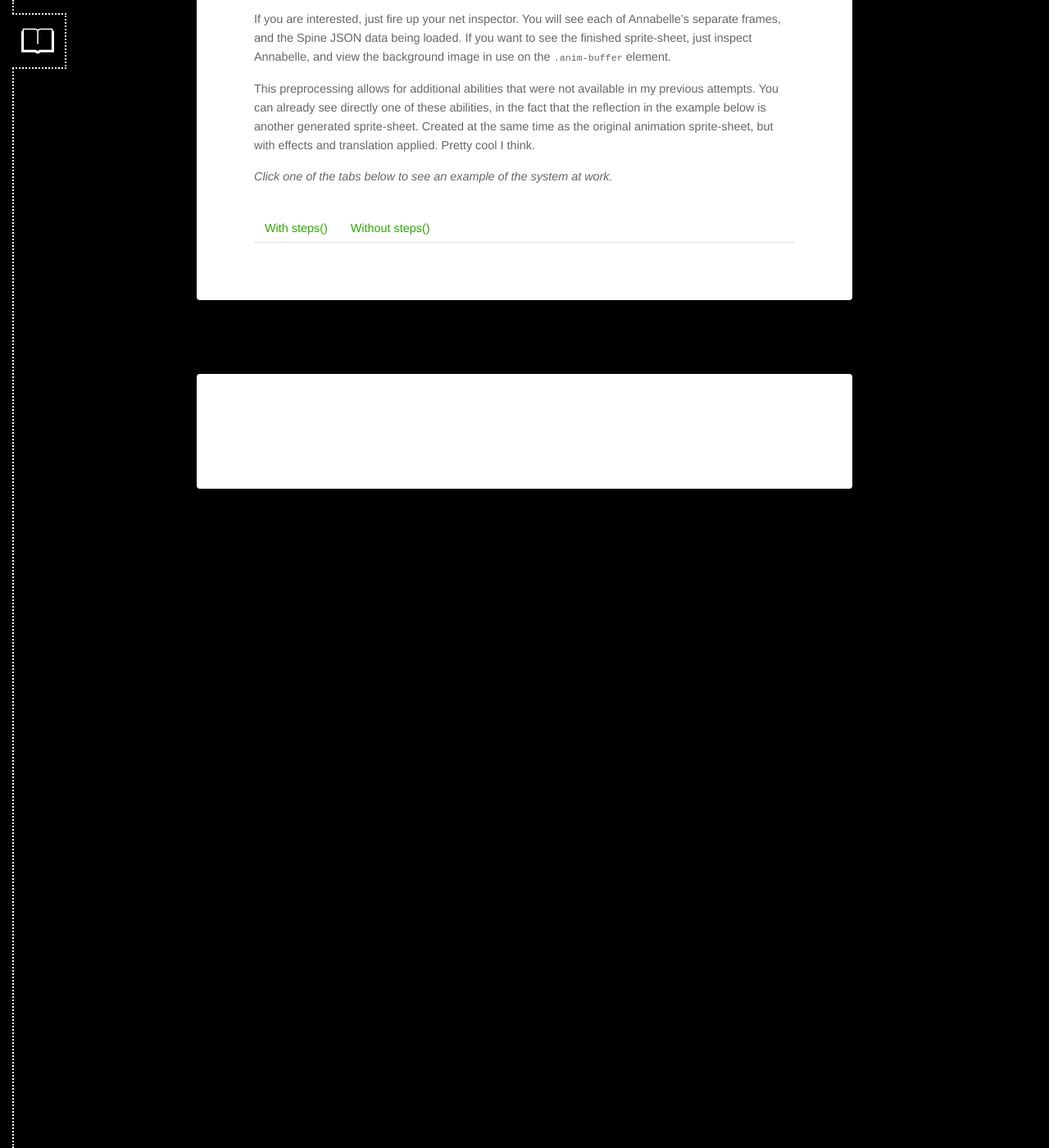
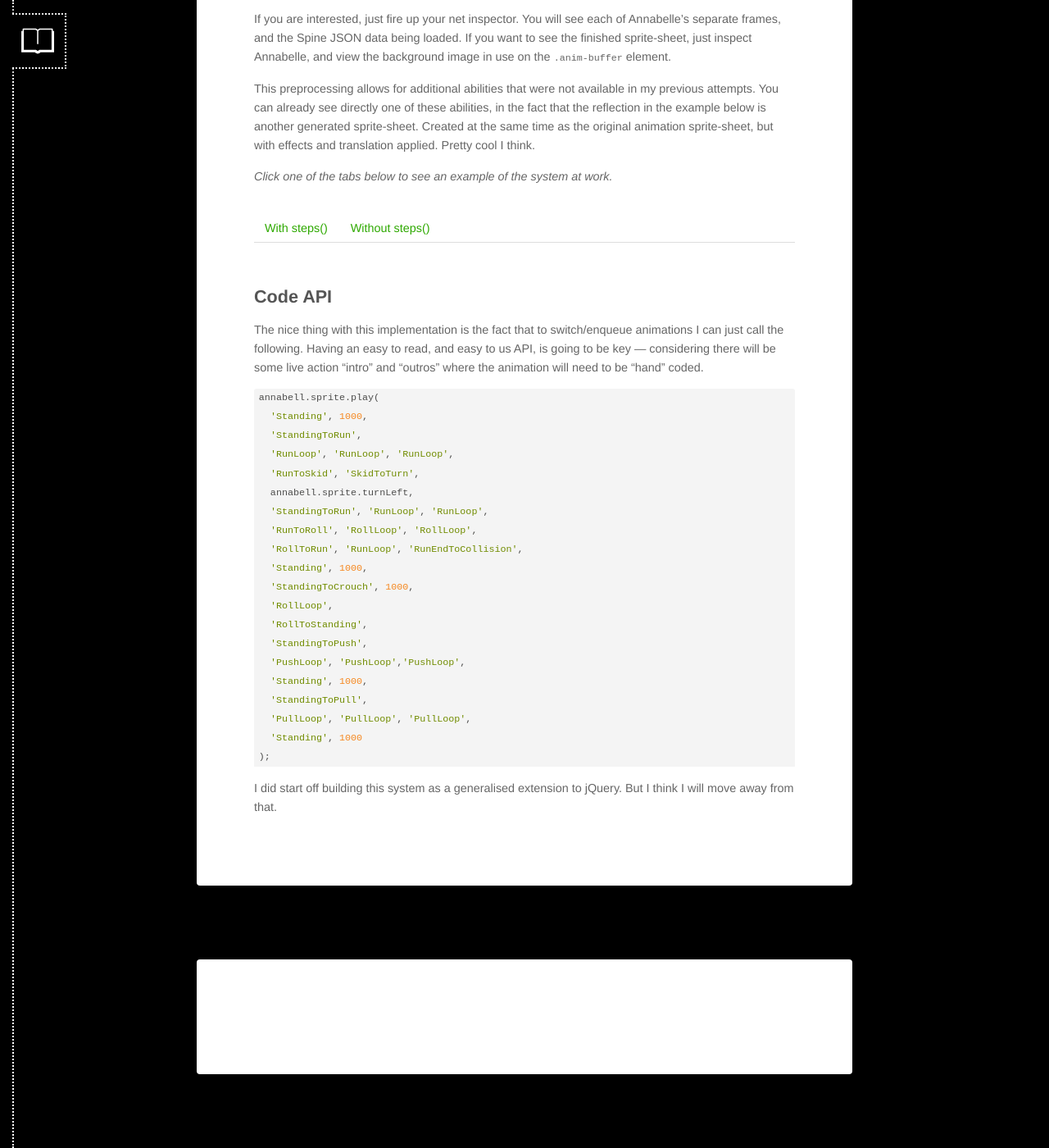
Before and after one commit to codelamp/codelamp.github.io, a Jekyll site: the page built from _posts/2016-05-07-keyframed-spritesheet-animation-in-css.md, in a window 1280 px wide and 1400 px high, scrolled down 1771 px. Shown: the whole window at 82% size. Built offline with Jekyll 4.4.1, drawn with Linux system fonts in a browser that asks for light colours; comment, search, counter and statistics services are not loaded; before the commit the page ends 2457 px from its top, so only the background shows below that.

Commit message:
update to post

```diff
--- a/_posts/2016-05-07-keyframed-spritesheet-animation-in-css.md
+++ b/_posts/2016-05-07-keyframed-spritesheet-animation-in-css.md
@@ -73,3 +73,30 @@ This preprocessing allows for additional abilities that were not available in my
     </div>
   </div>
 </div>
+
+## Code API
+
+The nice thing with this implementation is the fact that to switch/enqueue animations I can just call the following. Having an easy to read, and easy to us API, is going to be key — considering there will be some live action "intro" and "outros" where the animation will need to be "hand" coded.
+
+    annabell.sprite.play(
+      'Standing', 1000,
+      'StandingToRun',
+      'RunLoop', 'RunLoop', 'RunLoop',
+      'RunToSkid', 'SkidToTurn',
+      annabell.sprite.turnLeft,
+      'StandingToRun', 'RunLoop', 'RunLoop',
+      'RunToRoll', 'RollLoop', 'RollLoop',
+      'RollToRun', 'RunLoop', 'RunEndToCollision',
+      'Standing', 1000,
+      'StandingToCrouch', 1000,
+      'RollLoop',
+      'RollToStanding',
+      'StandingToPush',
+      'PushLoop', 'PushLoop','PushLoop',
+      'Standing', 1000,
+      'StandingToPull',
+      'PullLoop', 'PullLoop', 'PullLoop',
+      'Standing', 1000
+    );
+
+I did start off building this system as a generalised extension to jQuery. But I think I will move away from that.
```
